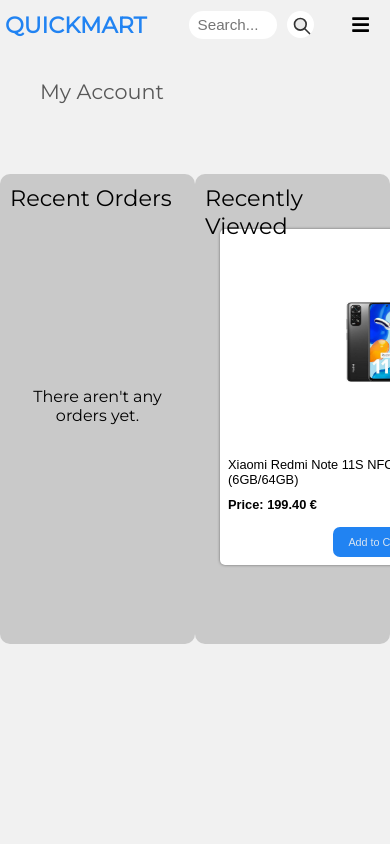
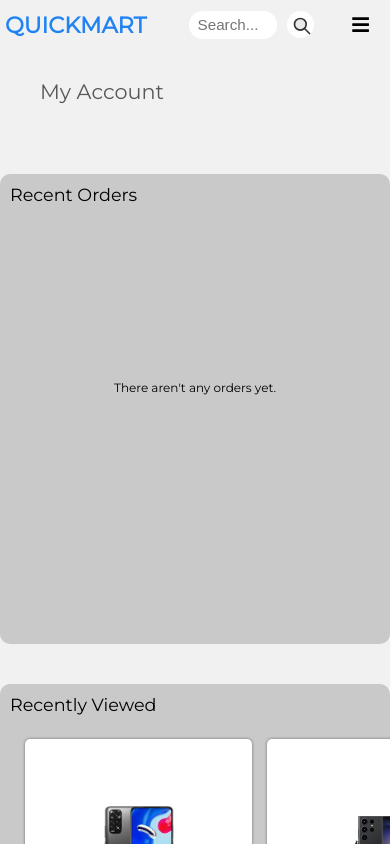
Before and after one commit to zygo1/E-shop, a React (Create React App) app: page /MyAccount.js in a window 390 px wide. Shown: the top 844 px of the page. Built offline with nearby package versions, Linux system fonts and the light colour scheme.

Commit message:
settings

```diff
--- a/src/App.js
+++ b/src/App.js
@@ -7,6 +7,7 @@ import Cart from './components/Cart';
 import Profile from './components/Profile';
 import MyAccount from './components/MyAccount';
 import MyOrders from './components/MyOrders';
+import ProfileSettings from './components/ProfileSettings';
 
 function App() {
   return (
@@ -19,8 +20,8 @@ function App() {
         <Route path='/Cart.js' element={<Cart />} />
         <Route path='/MyAccount.js' element={<MyAccount />} />
         <Route path='/MyOrders.js' element={<MyOrders />} />
+        <Route path='/ProfileSettings.js' element={<ProfileSettings />} />
       </Routes>
-
     </>
   );
 }
--- a/src/components/CircleProfile.js
+++ b/src/components/CircleProfile.js
@@ -9,7 +9,7 @@ function CircleProfile() {
                 <div className='circle'>
                     <Link to="/MyAccount.js"><button className="account">My Account</button></Link>
                     <Link to="/MyOrders.js"><button className="orders">My Orders</button></Link>
-                    <button className="settings">Settings</button>
+                    <Link to="/ProfileSettings.js"><button className="settings">Settings</button></Link>
                     <Link to="/Contact.js"><button className="help">Help</button></Link>
                 </div>
                 <div className='profile-image-center'>P</div>
--- /dev/null
+++ b/src/components/ProfileSettings.js
@@ -0,0 +1,15 @@
+import Navbar from "./Navbar";
+
+
+
+function ProfileSettings() {
+    return (
+        <section>
+            <Navbar />
+            <p className='pageHeader'>Settings</p>
+        </section>
+
+    )
+};
+
+export default ProfileSettings;
--- a/src/components/styles/Items.css
+++ b/src/components/styles/Items.css
@@ -78,12 +78,6 @@
     transition: 0.1s ease-in-out;
   }
 
-  /*TODO: Image into the button */
-  /* .addToCart{
-    height: 30px;
-    filter: invert(100%) sepia(0%) saturate(0%) hue-rotate(108deg) brightness(104%) contrast(104%);
-  } */
-
   @media (max-width:968px){
     .items h2 {
         font-size: 0.95rem;
@@ -92,13 +86,14 @@
     .item{
         margin: 10px 10px 10px 0px;
         padding: 8px;
-        min-width: 35vh;
+        min-width: 25vh;
         font-size: 0.675rem;
     }
 
     .item > p:nth-child(2){
       margin-top: 10px;
       font-size: 0.8rem;
+      flex-wrap: wrap;
     }
 
     .item > p:nth-child(3){
@@ -113,6 +108,6 @@
     }
 
     .item img{
-        width: 60px;
+        width: 70px;
     }
   }
--- a/src/components/styles/MyAccount.css
+++ b/src/components/styles/MyAccount.css
@@ -3,7 +3,9 @@
     flex-direction: row;
     align-items: center;
     justify-content: space-around;
+    flex-wrap: wrap;
     margin: 70px 0px 0px 0px;
+    gap: 40px;
     font-size: 1.4rem;
 }
 
@@ -29,6 +31,7 @@
     margin: 35px 15px 0px 15px;
     width: 100px;
     height: auto;
+    gap: 5px;
 }
 
 .recentViews{
@@ -40,3 +43,13 @@
 .recentViews > p{
     position: absolute;
 }
+
+@media (max-width:968px){
+    .container{
+        font-size: 1.1rem;
+    }
+
+    .recentOrders p:nth-child(2){
+        font-size: 0.75rem;
+    }
+}
--- a/src/components/styles/Navbar.css
+++ b/src/components/styles/Navbar.css
@@ -148,7 +148,6 @@ header{
       align-items: center;
       justify-content: flex-start;
       background-color: var(--primary);
-      transition: 0.6s;
       transform: translateX(100vh);
       position: fixed;
       top: 0;
```
